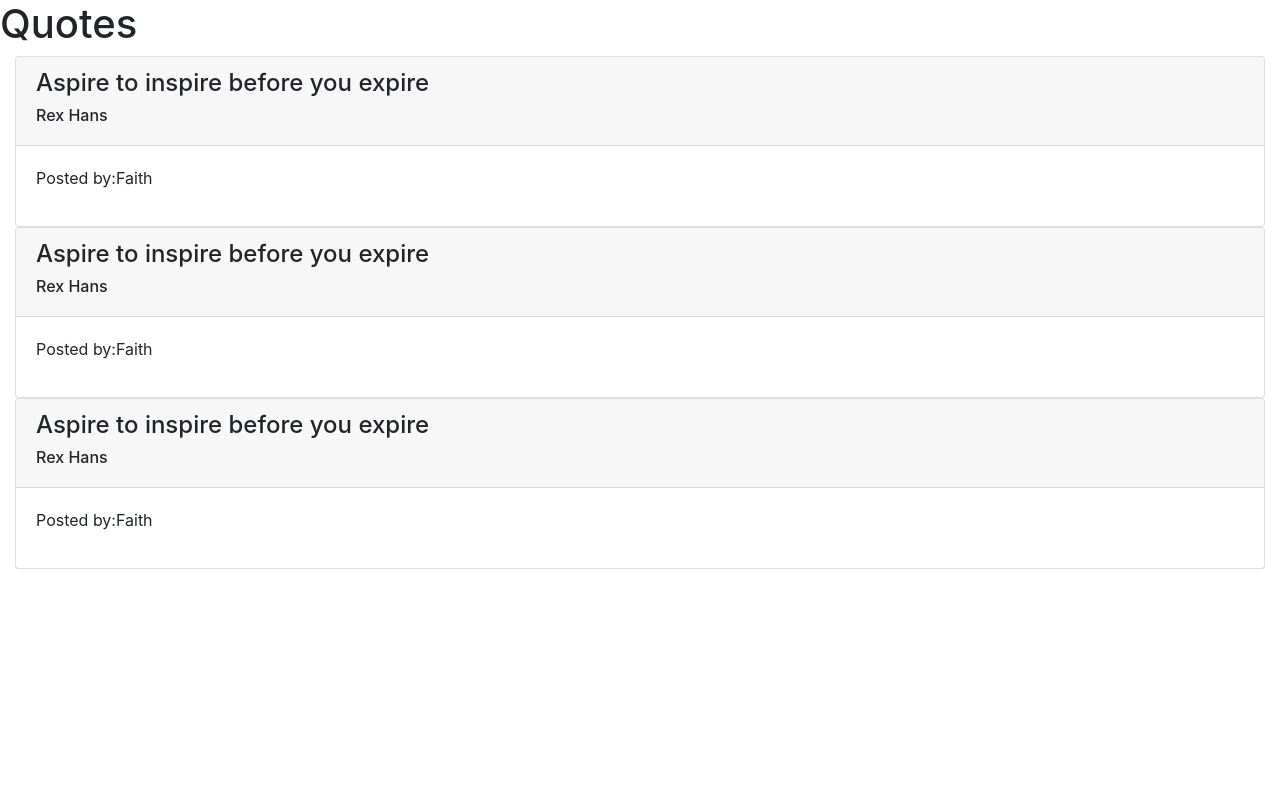
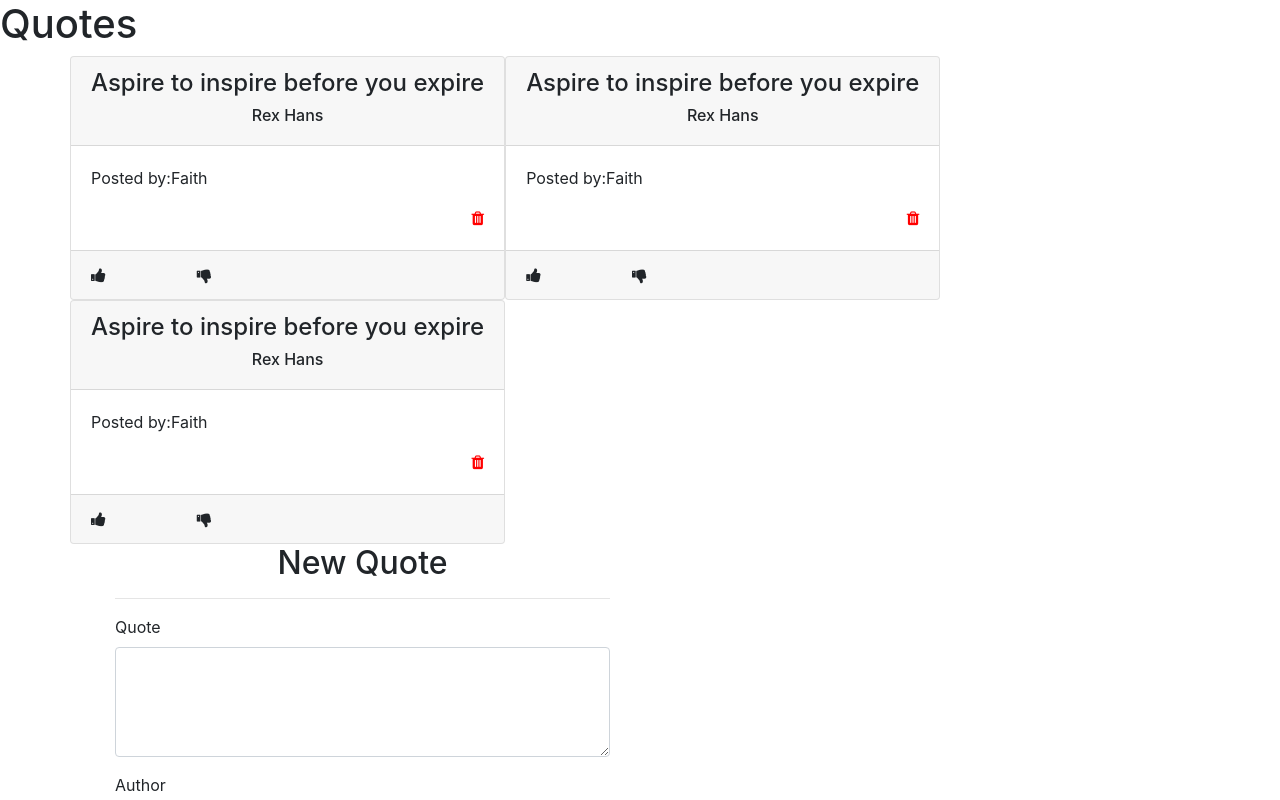
Before and after one commit to cynthiaoduol/Quotes, an Angular app: page / in a window 1280 px wide. Shown: the top 800 px of the page. Built offline with nearby package versions, Linux system fonts and the light colour scheme.

Commit message:
add icons and state functionality

```diff
--- a/src/app/quote/quote.component.html
+++ b/src/app/quote/quote.component.html
@@ -1,12 +1,33 @@
 <h1>{{title}}</h1>
-<div class="container-fluid">
-  <div *ngFor='let quote of quotes' class="card">
-    <div class="card-header">
-      <h4>{{quote.text}}</h4>
-      <h6>{{quote.author}}</h6>
-    </div>
-    <div class="card-body">
-      <p>Posted by:{{quote.submitter}}
+<div class="container">
+  <div class="row">
+    <div *ngFor='let quote of quotes' class="card ">
+      <div class="card-header text-center">
+        <h4>{{quote.text}}</h4>
+        <h6>{{quote.author}}</h6>
+      </div>
+
+      <div class="card-body">
+        <p>Posted by:{{quote.submitter}}</p>
+        <span (click)="delete(i)" class="del">
+          <i class="fa fa-trash"></i>
+        </span>
+      </div>
+
+      <div class="card-footer">
+        <div class="row">
+          <div class="col-3 action" (click)="quote.upvotes = quote.upvotes + 1">
+            <i class="fa fa-thumbs-up"></i>
+          </div>
+
+          <div class="col-3 action" (click)="quote.downvotes = quote.downvotes + 1">
+            <i class="fa fa-thumbs-down"></i>
+          </div>
+        </div>
+      </div>
     </div>
   </div>
+  <div class="col-md-6">
+    <app-quote-form></app-quote-form>
+  </div>
 </div>
--- a/src/app/quote/quote.component.ts
+++ b/src/app/quote/quote.component.ts
@@ -9,11 +9,15 @@ import{Quote} from '../quote';
 export class QuoteComponent implements OnInit {
 
 
-  quotes: Quote = [
+  quotes: Quote[] = [
     {text:'Aspire to inspire before you expire', author:'Rex Hans', submitter:'Faith'},
     {text:'Aspire to inspire before you expire', author:'Rex Hans', submitter:'Faith'},
     {text:'Aspire to inspire before you expire', author:'Rex Hans', submitter:'Faith'},
   ];
+
+  delete(i) {
+    this.quotes.splice(i, 1)
+  }
 
   constructor() { }
 
```
